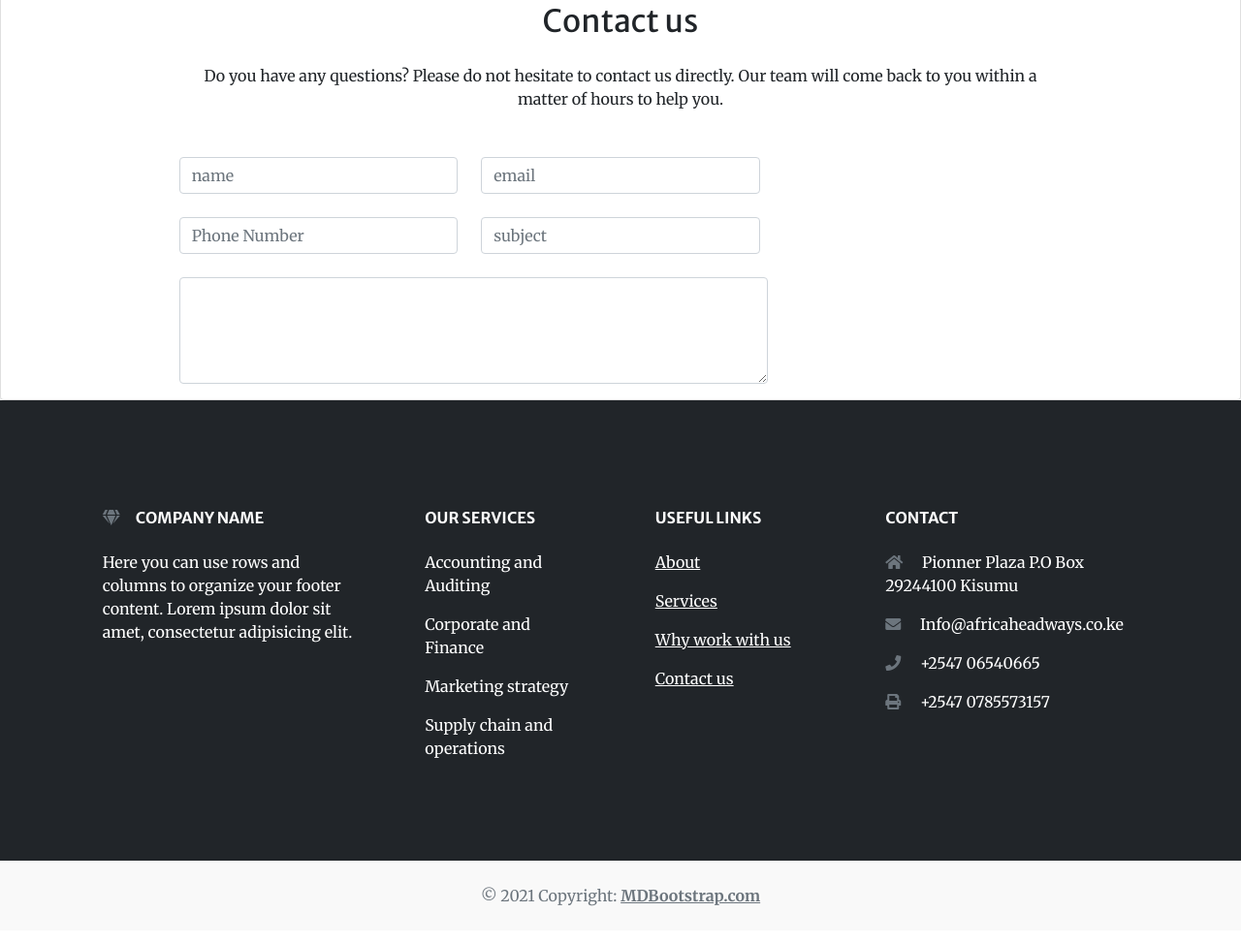
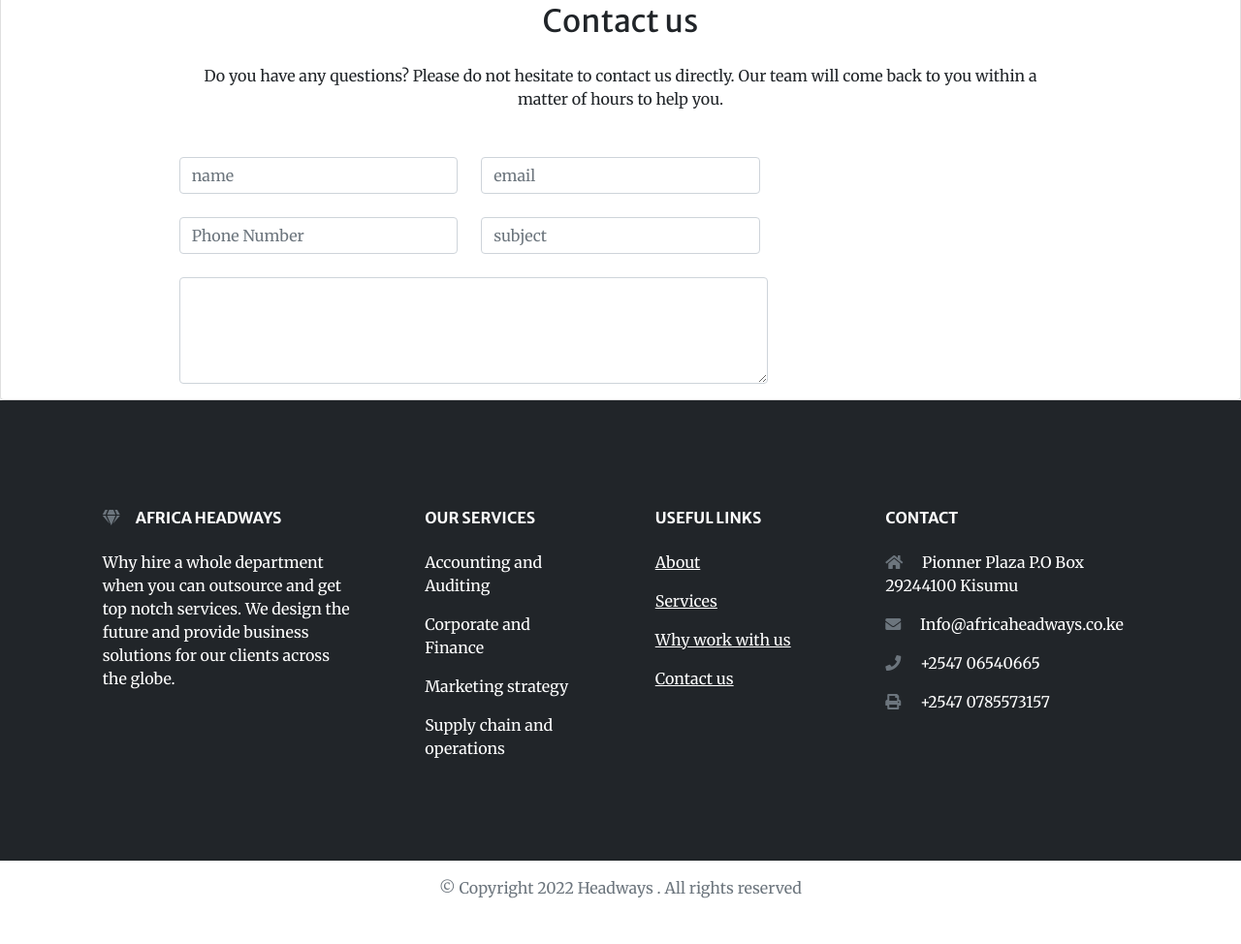
Before and after one commit to Felexonyango/webv1, a plain HTML site: page index.html in a window 1280 px wide. Shown: the part 2878-3852 px from the top of the page at 97% size. After the commit the page ends 3806 px from the top, so only its background shows below. Drawn offline with nearby package versions, Linux system fonts and the light colour scheme; some packages are replaced by stand-ins of ours; a script that the page names is missing.

Commit message:
added last comit

```diff
--- a/index.html
+++ b/index.html
@@ -335,7 +335,7 @@
         </div>
     </section>
 
-<footer class="text-center text-lg-start bg-white text-muted">
+<footer class="text-center text-lg-start bg-white text-muted " style="height: 1px;">
 
     <section class="page-sections bg-dark ">
       <div class="container text-center text-md-start mt-5">
@@ -345,11 +345,10 @@
           <div class="col-md-3 col-lg-4 col-xl-3 mx-auto mb-4">
             <!-- Content -->
             <h6 class="text-uppercase fw-bold mb-4">
-              <i class="fas fa-gem me-3 text-secondary"></i>Company name
+              <i class="fas fa-gem me-3 text-secondary"></i>Africa Headways
             </h6>
             <p>
-              Here you can use rows and columns to organize your footer content. Lorem ipsum
-              dolor sit amet, consectetur adipisicing elit.
+              Why hire a whole department when you can outsource and get top notch services. We design the future and provide business solutions for our clients across the globe.
             </p>
           </div>
           <!-- Grid column -->
@@ -416,12 +415,18 @@
     <!-- Section: Links  -->
 
     <!-- Copyright -->
-    <div class="text-center p-4" style="background-color: rgba(0, 0, 0, 0.025);">
-      © 2021 Copyright:
-      <a class="text-reset fw-bold" href="https://mdbootstrap.com/">MDBootstrap.com</a>
+
+    <!-- Copyright -->
+    <div class="text-center">
+      <div class="row">
+
+      </div>
+      <p>
+        &copy; Copyright  2022 Headways . All rights reserved
+       </p>
     </div>
-    <!-- Copyright -->
   </footer>
+
 
   <!-- Footer -->
     <!--Section: Contact v.2-->
```
